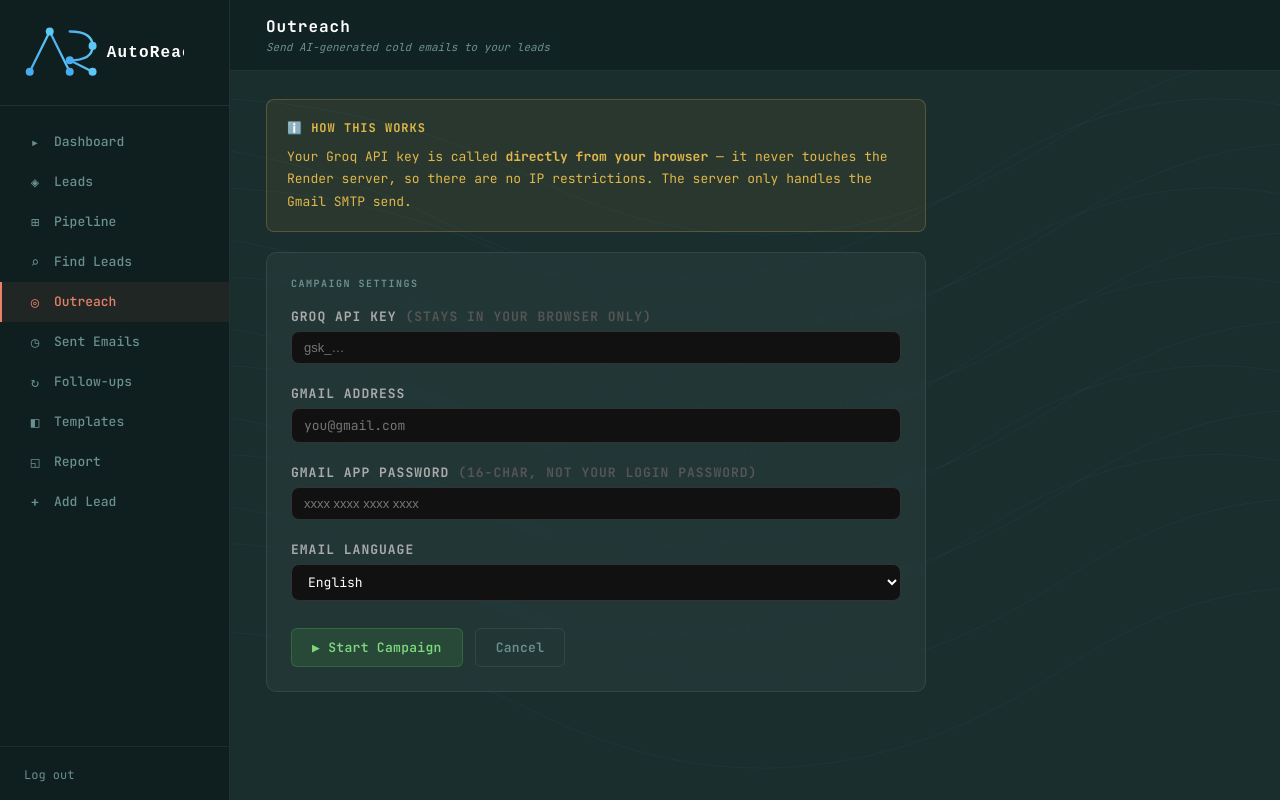
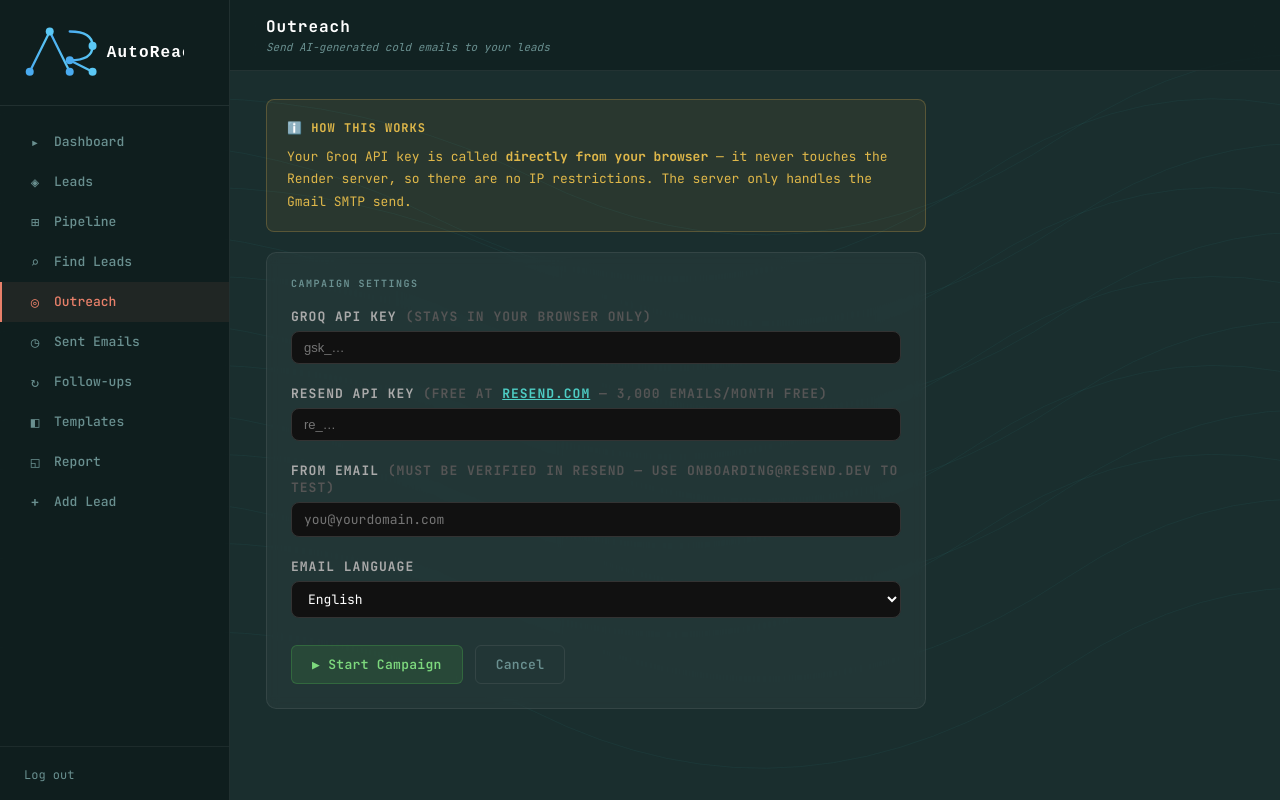
Before and after one commit to KonstantinosBatziakas/autoreach, a Flask app: page /outreach in a window 1280 px wide. Run offline with Flask 3, Linux system fonts and the light colour scheme.

Commit message:
fix: replace Gmail SMTP with Resend HTTP API (Render blocks outbound SMTP)

```diff
--- a/app.py
+++ b/app.py
@@ -605,31 +605,26 @@ def api_leads():
 @web_login_required
 def api_send_email():
     """
-    Receive a ready-to-send email from the client and deliver it via Gmail SMTP.
-    Body JSON: {business_name, email, subject, body}
-    The AI generation (Groq) is done on the client side.
+    Receive a ready-to-send email from the client and deliver it via Resend HTTP API.
+    Body JSON: {business_name, email, subject, body, resend_api_key, from_email}
+    Groq generation and all credentials are handled client-side.
+    Resend is used because Render free tier blocks outbound SMTP.
     """
-    import smtplib
-    from email.mime.multipart import MIMEMultipart
-    from email.mime.text import MIMEText
+    import requests as req
 
     data = request.get_json(silent=True) or {}
-    business_name = (data.get('business_name') or '').strip()
-    to_email      = (data.get('email') or '').strip()
-    subject       = (data.get('subject') or '').strip()
-    body          = (data.get('body') or '').strip()
+    business_name  = (data.get('business_name') or '').strip()
+    to_email       = (data.get('email') or '').strip()
+    subject        = (data.get('subject') or '').strip()
+    body           = (data.get('body') or '').strip()
+    resend_api_key = (data.get('resend_api_key') or '').strip()
+    from_email     = (data.get('from_email') or 'onboarding@resend.dev').strip()
 
-    # Gmail creds come from the client (each user uses their own account)
-    gmail_user = (data.get('gmail_user') or os.getenv('GMAIL_USER', '')).strip()
-    gmail_pass = (data.get('gmail_pass') or os.getenv('GMAIL_APP_PASSWORD', '')).strip()
-
-    if not gmail_user or not gmail_pass:
-        return jsonify({'error': 'Gmail credentials not provided. Set them in Settings.'}), 400
-
+    if not resend_api_key:
+        return jsonify({'error': 'Resend API key not provided. Get a free key at resend.com.'}), 400
     if not to_email or not subject or not body:
         return jsonify({'error': 'email, subject, and body are required'}), 400
 
-    # Build HTML email
     html = (
         "<!DOCTYPE html><html><head><style>"
         "body{margin:0;padding:0;background:#f4f4f4;font-family:Arial,sans-serif;}"
@@ -647,14 +642,23 @@ def api_send_email():
     )
 
     try:
-        msg = MIMEMultipart('alternative')
-        msg['Subject'] = subject
-        msg['From']    = gmail_user
-        msg['To']      = to_email
-        msg.attach(MIMEText(html, 'html'))
-        with smtplib.SMTP_SSL('smtp.gmail.com', 465) as server:
-            server.login(gmail_user, gmail_pass)
-            server.sendmail(gmail_user, to_email, msg.as_string())
+        resp = req.post(
+            'https://api.resend.com/emails',
+            headers={
+                'Authorization': f'Bearer {resend_api_key}',
+                'Content-Type': 'application/json',
+            },
+            json={
+                'from': from_email,
+                'to': [to_email],
+                'subject': subject,
+                'html': html,
+            },
+            timeout=15,
+        )
+        if not resp.ok:
+            err = resp.json().get('message', resp.text)
+            return jsonify({'error': f'Resend error: {err}'}), 500
     except Exception as e:
         return jsonify({'error': str(e)}), 500
 
--- a/templates/outreach.html
+++ b/templates/outreach.html
@@ -23,13 +23,13 @@
           style="width:100%; margin-top:6px; background:#111; border:1px solid #333; color:#fff; padding:8px 12px; border-radius:8px; font-size:13px; box-sizing:border-box;">
       </label>
       <label style="font-size:13px; color:#aaa;">
-        Gmail Address
-        <input id="gmail-user" type="email" placeholder="you@gmail.com"
+        Resend API Key <span style="color:#555;">(free at <a href="https://resend.com" target="_blank" style="color:#4ecdc4;">resend.com</a> — 3,000 emails/month free)</span>
+        <input id="resend-key" type="password" placeholder="re_…"
           style="width:100%; margin-top:6px; background:#111; border:1px solid #333; color:#fff; padding:8px 12px; border-radius:8px; font-size:13px; box-sizing:border-box;">
       </label>
       <label style="font-size:13px; color:#aaa;">
-        Gmail App Password <span style="color:#555;">(16-char, not your login password)</span>
-        <input id="gmail-pass" type="password" placeholder="xxxx xxxx xxxx xxxx"
+        From Email <span style="color:#555;">(must be verified in Resend — use onboarding@resend.dev to test)</span>
+        <input id="from-email" type="email" placeholder="you@yourdomain.com"
           style="width:100%; margin-top:6px; background:#111; border:1px solid #333; color:#fff; padding:8px 12px; border-radius:8px; font-size:13px; box-sizing:border-box;">
       </label>
       <label style="font-size:13px; color:#aaa;">
@@ -109,13 +109,12 @@ async function callGroq(apiKey, businessName, address, language) {
 async function startCampaign() {
   _stop = false;
   const apiKey    = document.getElementById('groq-key').value.trim();
-  const gmailUser = document.getElementById('gmail-user').value.trim();
-  const gmailPass = document.getElementById('gmail-pass').value.trim();
+  const resendKey = document.getElementById('resend-key').value.trim();
+  const fromEmail = document.getElementById('from-email').value.trim() || 'onboarding@resend.dev';
   const lang      = document.getElementById('lang').value;
 
   if (!apiKey)    { alert('Please enter your Groq API key.'); return; }
-  if (!gmailUser) { alert('Please enter your Gmail address.'); return; }
-  if (!gmailPass) { alert('Please enter your Gmail App Password.'); return; }
+  if (!resendKey) { alert('Please enter your Resend API key. Get one free at resend.com.'); return; }
 
   document.getElementById('start-btn').disabled = true;
   document.getElementById('stop-btn').style.display = 'inline-block';
@@ -173,7 +172,7 @@ async function startCampaign() {
       const r = await fetch('/api/send-email', {
         method: 'POST',
         headers: { 'Content-Type': 'application/json' },
-        body: JSON.stringify({ business_name: lead.name, email: lead.email, subject, body, gmail_user: gmailUser, gmail_pass: gmailPass }),
+        body: JSON.stringify({ business_name: lead.name, email: lead.email, subject, body, resend_api_key: resendKey, from_email: fromEmail }),
       });
       const result = await r.json();
       if (!r.ok) throw new Error(result.error || r.status);
```
Also changed, not shown: 3 other files.
